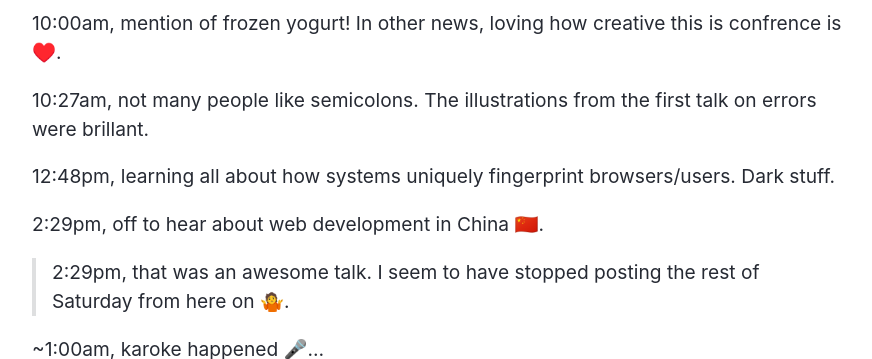
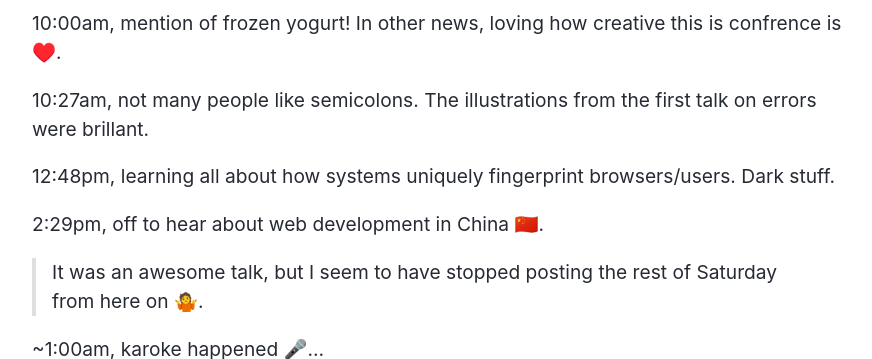
Before and after one commit to sjparkinson/uncomplicated.systems, a Jekyll site: the page built from _posts/2018-06-01-jsconf-eu.md, in a window 1280 px wide and 900 px high, scrolled down 2285 px, cut to the strip 0-359 px from the top of the window. Shown: the whole strip, without its empty margins (192-1064 px from the left). Built offline with Jekyll 4.4.1, drawn with Linux system fonts in a browser that asks for light colours.

Commit message:
Update 2018-06-01-jsconf-eu.md

```diff
--- a/_posts/2018-06-01-jsconf-eu.md
+++ b/_posts/2018-06-01-jsconf-eu.md
@@ -44,7 +44,7 @@ I'm off to JSConf EU this weekend, updates to follow.
 
 2:29pm, off to hear about web development in China 🇨🇳.
 
->2:29pm, that was an awesome talk. I seem to have stopped posting the rest of Saturday from here on 🤷.
+> It was an awesome talk, but I seem to have stopped posting the rest of Saturday from here on 🤷.
 
 ~1:00am, karoke happened 🎤...
 
```
